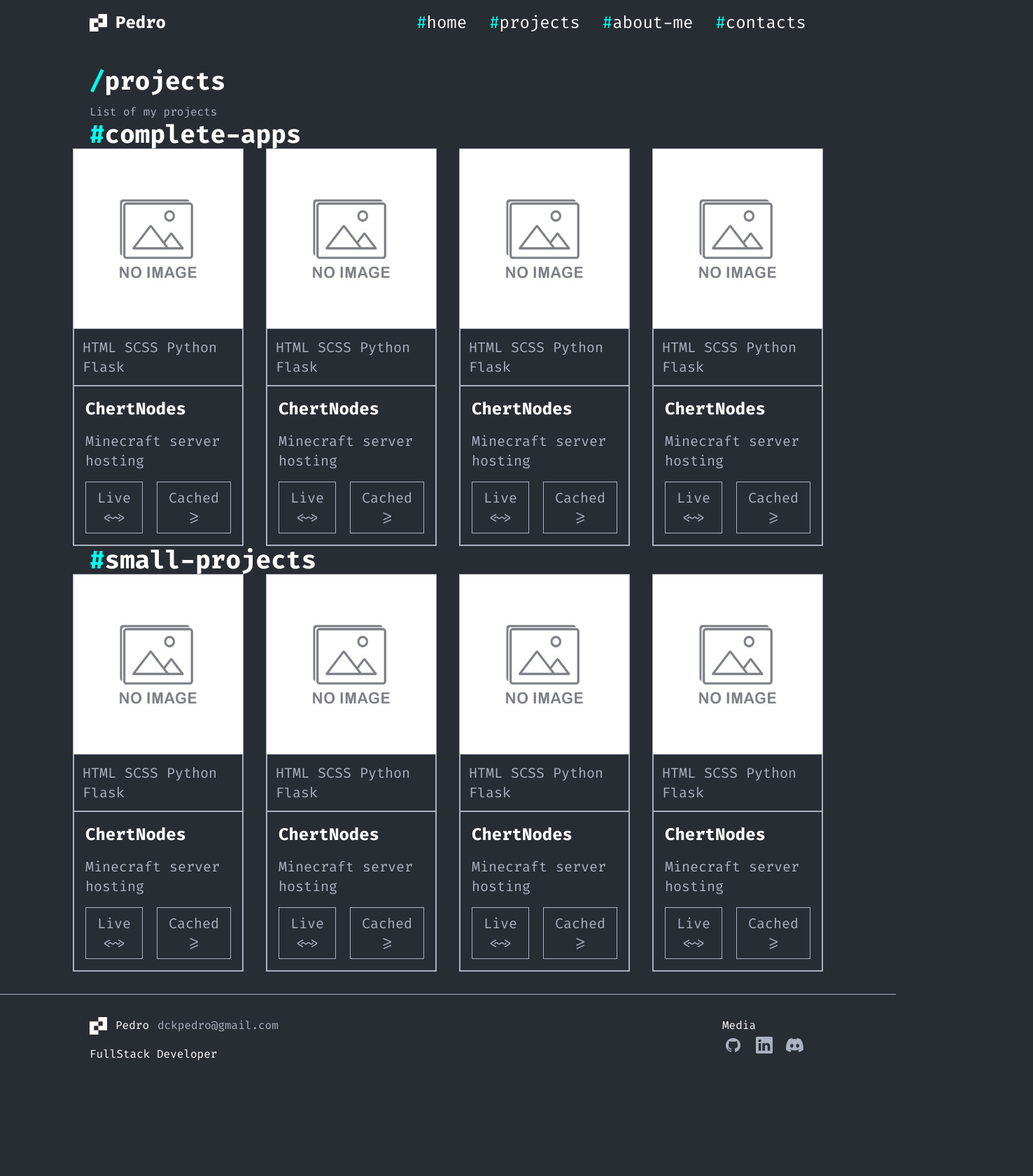
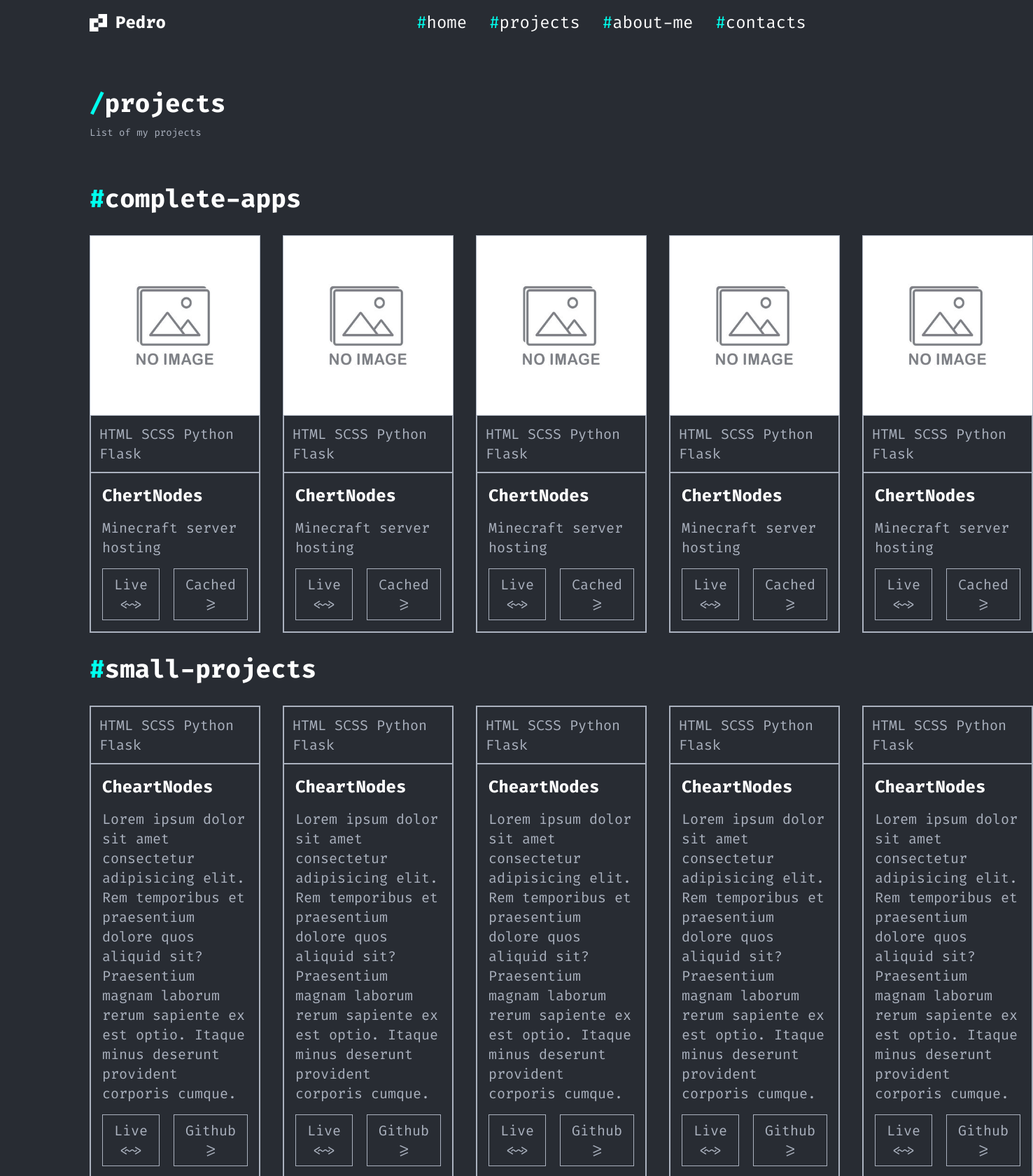
Before and after one commit to PedroSincero/Portfolio, a React (Vite) app: page /projects in a window 1280 px wide. Shown: the top 1680 px of the page at 70% size, 1476 px wide, since content can reach past the window. Before the commit the page ends 1550 px from the top, so only its background shows below. Built offline with nearby package versions, Linux system fonts and the light colour scheme.

Commit message:
componentizando listProject

```diff
--- /dev/null
+++ b/src/components/ListProjectC/index.jsx
@@ -0,0 +1,24 @@
+export default function ListProjectC({ image, tag, title, description, live, code }) {
+  return (
+    <div className="border border-secondary text-secondary text-xl w-96">
+      {
+        image && <img className='w-96 h-64' src={image} alt={title}  />
+      }
+    <div className='border border-secondary p-3'>
+      <p>{tag}</p>
+    </div>
+    <div className=' flex flex-col gap-4 border border-secondary p-4 '>
+      <h1 className=' text-white text-2xl font-bold'>{title}</h1>
+      <p>{description}</p>
+      <div className='flex gap-5'>
+        {
+          live && <a href={live} target="_blank" rel="noreferrer"><button className='border border-secondary px-4 py-2' type="button">{'Live <~>'}</button></a>
+        }
+        {
+          code && <a href={code} target="_blank" rel="noreferrer"> <button className='border border-secondary px-4 py-2' type="button">{'Github >='}</button></a>
+        }
+      </div>
+    </div>
+  </div>
+  );
+}
--- a/src/components/Title/index.jsx
+++ b/src/components/Title/index.jsx
@@ -1,14 +1,14 @@
 export default function Title({ title, span, subTitle }) {
   return (
     <div>
-      <p className='text-4xl font-bold'>
+      <p className='text-4xl font-bold py-8'>
         <span className='text-primary' id='projects'>
           {span}
         </span>{title}
+        {
+          subTitle && <p className=' text-sm font-normal text-secondary pt-3'>{subTitle}</p>
+        }
       </p>
-      {
-        subTitle && <p className=' text-secondary pt-3'>{subTitle}</p>
-      }
     </div>
   )
 }
--- a/src/pages/Projects/CompleteApps/index.jsx
+++ b/src/pages/Projects/CompleteApps/index.jsx
@@ -5,7 +5,8 @@ export default function CompleteApps() {
   return (
     <div>
       <Title title={'complete-apps'} span={'#'}/>
-      <div className="flex gap-8 justify-center">
+      <div className="flex gap-8">
+        <ListProjects />
         <ListProjects />
         <ListProjects />
         <ListProjects />
--- a/src/pages/Projects/SmallProjects/index.jsx
+++ b/src/pages/Projects/SmallProjects/index.jsx
@@ -1,15 +1,18 @@
+import ListProjectC from "../../../components/ListProjectC";
 import ListProjects from "../../../components/Projects/ListProjects";
 import Title from "../../../components/Title";
+import defaultImage from '../../../assets/dImage.jpg';
 
 export default function SmallProjects() {
   return (
     <div>
       <Title title={'small-projects'} span={'#'}/>
-      <div className="flex gap-8 justify-center">
-        <ListProjects />
-        <ListProjects />
-        <ListProjects />
-        <ListProjects />
+      <div className="flex gap-8">
+        <ListProjectC tag={'HTML SCSS Python Flask'} title={'CheartNodes'} description={'Lorem ipsum dolor sit amet consectetur adipisicing elit. Rem temporibus et praesentium dolore quos aliquid sit? Praesentium magnam laborum rerum sapiente ex est optio. Itaque minus deserunt provident corporis cumque.'} live={'https://twitter.com/home'} code={'https://twitter.com/home'}/>
+        <ListProjectC tag={'HTML SCSS Python Flask'} title={'CheartNodes'} description={'Lorem ipsum dolor sit amet consectetur adipisicing elit. Rem temporibus et praesentium dolore quos aliquid sit? Praesentium magnam laborum rerum sapiente ex est optio. Itaque minus deserunt provident corporis cumque.'} live={'https://twitter.com/home'} code={'https://twitter.com/home'}/>
+        <ListProjectC tag={'HTML SCSS Python Flask'} title={'CheartNodes'} description={'Lorem ipsum dolor sit amet consectetur adipisicing elit. Rem temporibus et praesentium dolore quos aliquid sit? Praesentium magnam laborum rerum sapiente ex est optio. Itaque minus deserunt provident corporis cumque.'} live={'https://twitter.com/home'} code={'https://twitter.com/home'}/>
+        <ListProjectC tag={'HTML SCSS Python Flask'} title={'CheartNodes'} description={'Lorem ipsum dolor sit amet consectetur adipisicing elit. Rem temporibus et praesentium dolore quos aliquid sit? Praesentium magnam laborum rerum sapiente ex est optio. Itaque minus deserunt provident corporis cumque.'} live={'https://twitter.com/home'} code={'https://twitter.com/home'}/>
+        <ListProjectC tag={'HTML SCSS Python Flask'} title={'CheartNodes'} description={'Lorem ipsum dolor sit amet consectetur adipisicing elit. Rem temporibus et praesentium dolore quos aliquid sit? Praesentium magnam laborum rerum sapiente ex est optio. Itaque minus deserunt provident corporis cumque.'} live={'https://twitter.com/home'} code={'https://twitter.com/home'}/>
       </div>
     </div>
   )
```
